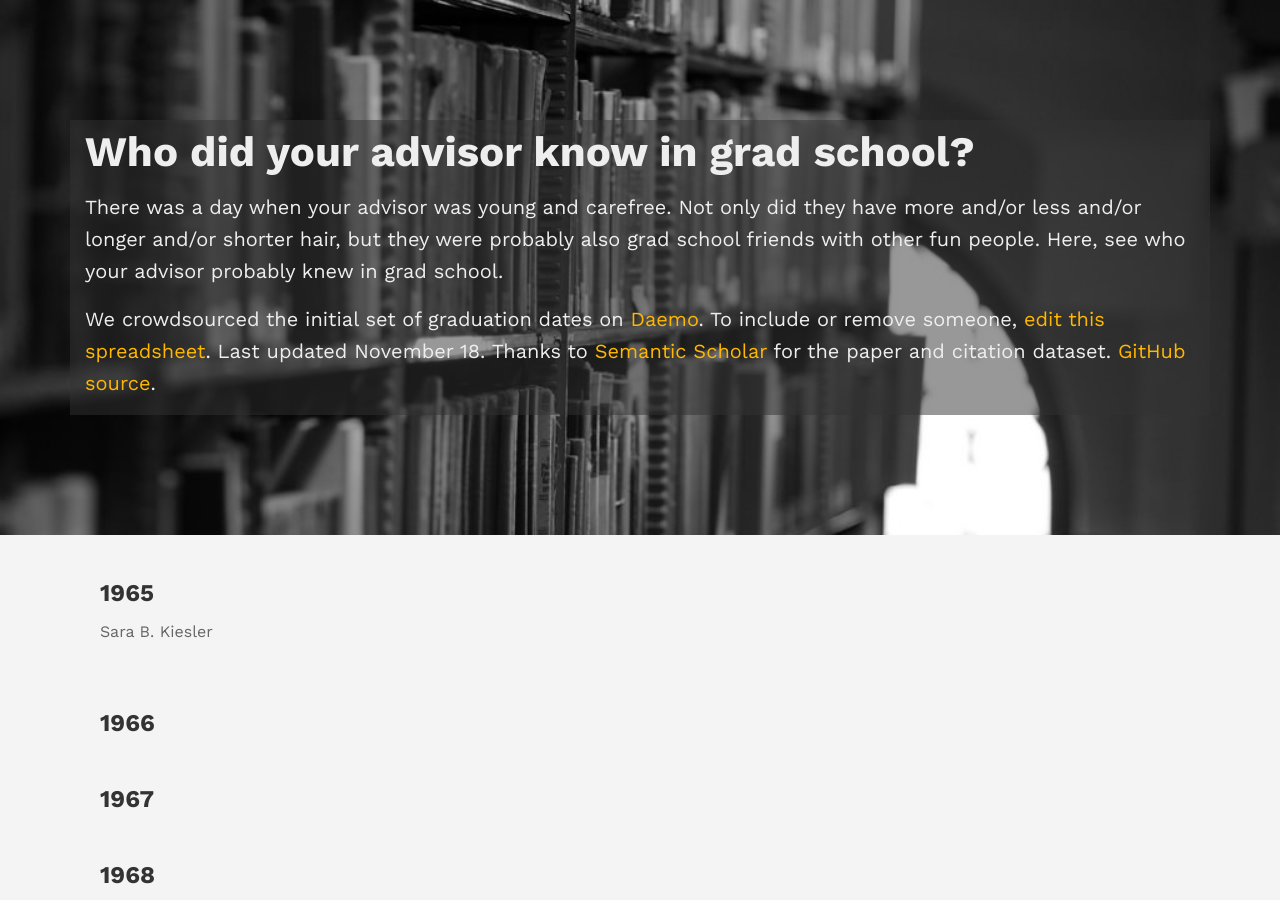
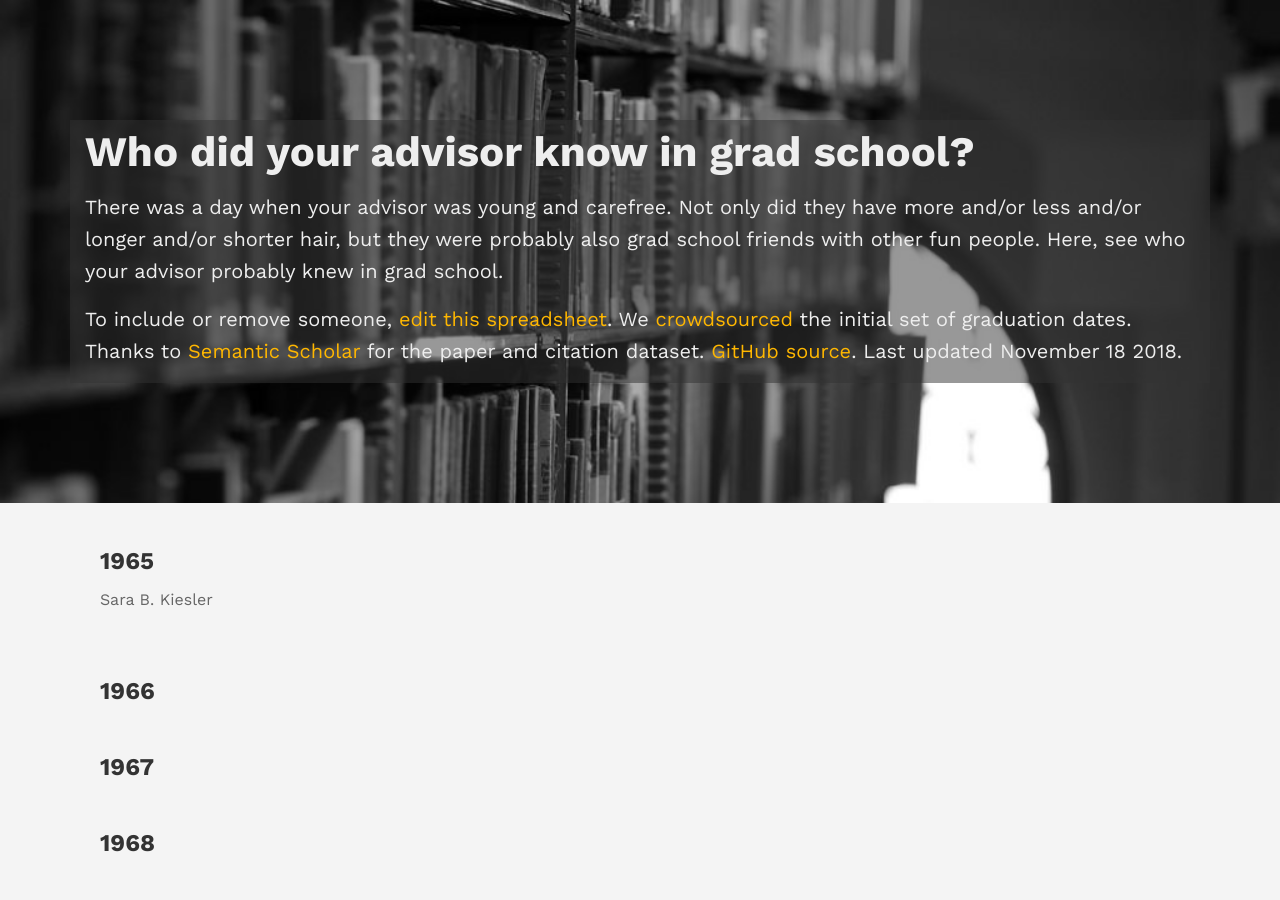
Before and after one commit to mbernst/gradschoolfriends, a Jekyll site: the page built from index.html, in a window 1280 px wide and 900 px high. Built offline with Jekyll 4.4.1, drawn with Linux system fonts in a browser that asks for light colours.

Commit message:
updating date format

```diff
--- a/_includes/hero.html
+++ b/_includes/hero.html
@@ -10,7 +10,7 @@
         <p class="col-xs-12">There was a day when your advisor was young and carefree. Not only did they have more and/or less and/or longer and/or shorter hair, but they were probably also grad school friends with other fun people. Here, see who your advisor probably knew in grad school.</p>
       </div>
       <div class="row">
-        <p class="col-xs-12">We crowdsourced the initial set of graduation dates on <a href="http://www.daemo.org" target="_new">Daemo</a>. To include or remove someone, <a href="https://docs.google.com/spreadsheets/d/1GSyL-GTHj2zMvt-WenZK9ZI9u16-evdPyp_xDoeSMYo/edit#gid=657066918" target="_new">edit this spreadsheet</a>. Last updated {{ 'now' | date: "%B %d" }}. Thanks to <a href="https://www.semanticscholar.org/" target="_new">Semantic Scholar</a> for the paper and citation dataset. <a href="https://github.com/mbernst/gradschoolfriends">GitHub source</a>.</p>
+        <p class="col-xs-12">To include or remove someone, <a href="https://docs.google.com/spreadsheets/d/1GSyL-GTHj2zMvt-WenZK9ZI9u16-evdPyp_xDoeSMYo/edit#gid=657066918" target="_new">edit this spreadsheet</a>. We <a href="http://www.daemo.org" target="_new">crowdsourced</a> the initial set of graduation dates. Thanks to <a href="https://www.semanticscholar.org/" target="_new">Semantic Scholar</a> for the paper and citation dataset. <a href="https://github.com/mbernst/gradschoolfriends">GitHub source</a>. Last updated {{ 'now' | date: "%B %d %Y" }}.</p>
       </div>
     </div>
   </div>
```
